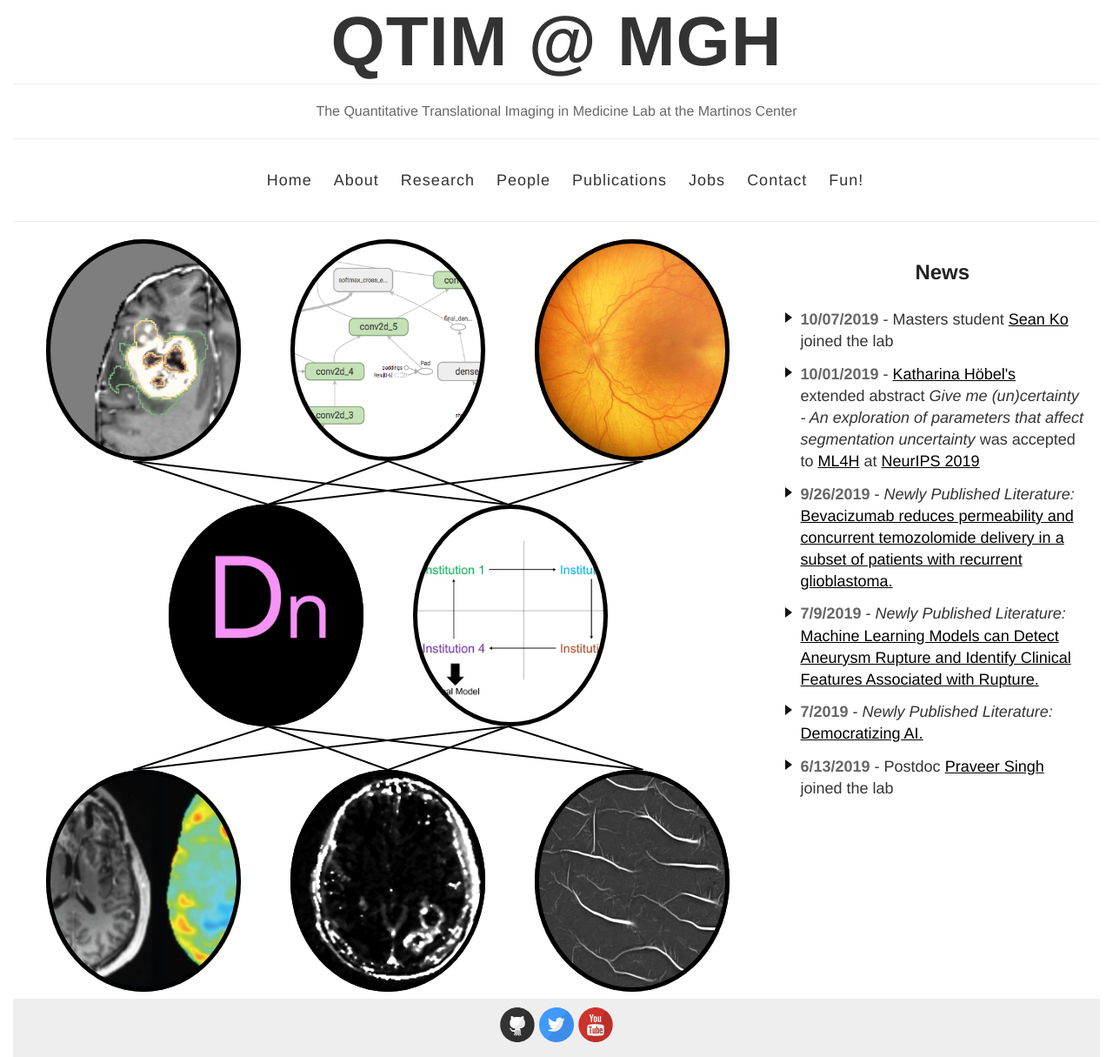
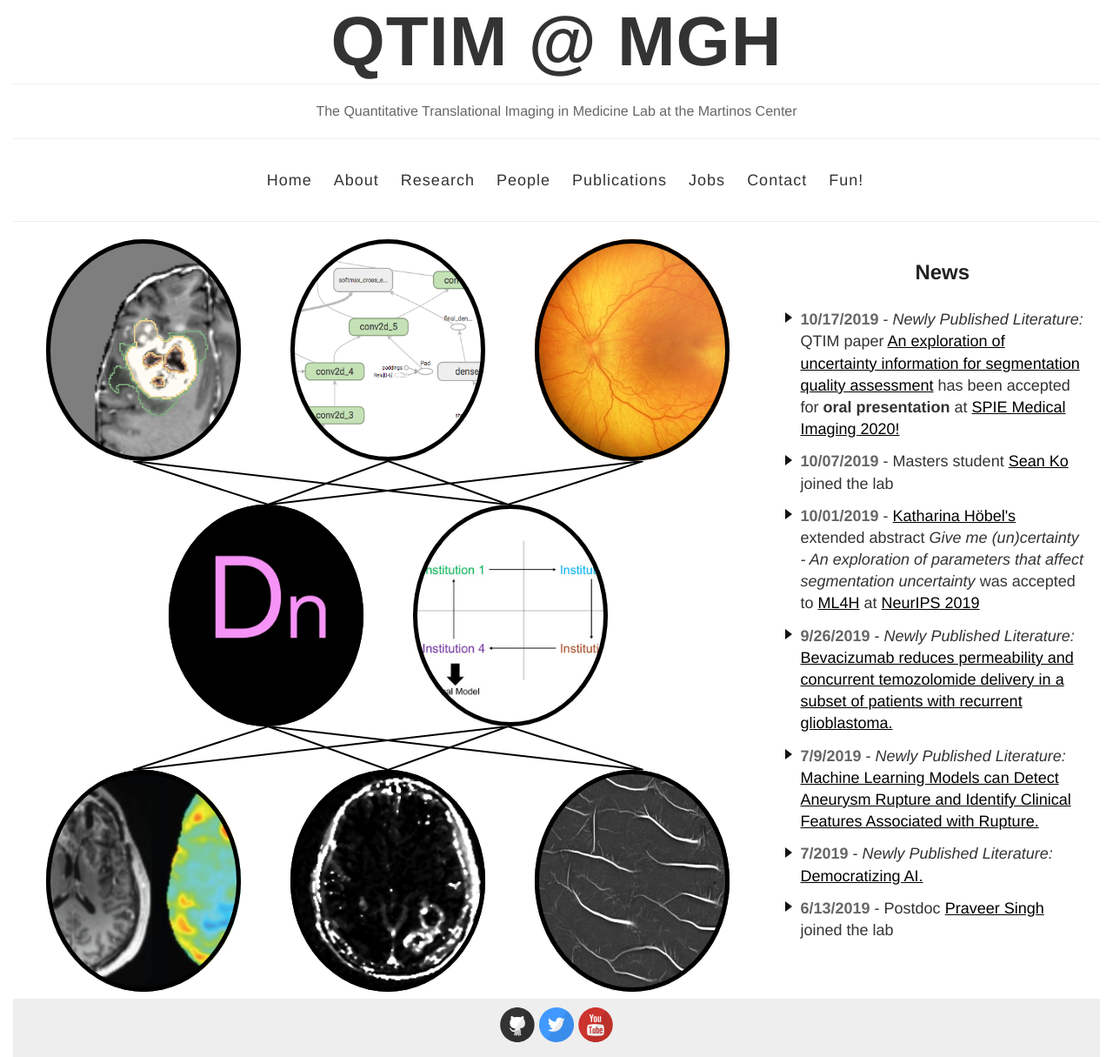
Before and after one commit to QTIM-Lab/qtim-lab.github.io, a Jekyll site: the page built from index.html, in a window 1280 px wide. Shown: the whole page at 87% size. Built offline with Jekyll 4.4.1, drawn with Linux system fonts in a browser that asks for light colours.

Commit message:
new paper

```diff
--- a/index.html
+++ b/index.html
@@ -117,6 +117,7 @@
   <div class=news>
     <h2>News</h2>
     <ul>
+      <li><span class=date>10/17/2019</span> - <i>Newly Published Literature: </i>QTIM paper <a href="">An exploration of uncertainty information for segmentation quality assessment</a> has been accepted for <strong>oral presentation</strong> at <a href="https://spie.org/conferences-and-exhibitions/medical-imaging?SSO=1">SPIE Medical Imaging 2020!</a></li>
       <li><span class=date>10/07/2019</span> - Masters student <a href="https://www.linkedin.com/in/sean-ko/">Sean Ko</a> joined the lab</li>
       <li><span class=date>10/01/2019</span> - <a href="https://scholar.google.com/citations?user=UpGsAykAAAAJ&hl=en">Katharina Höbel's</a> extended abstract <i>Give me (un)certainty - An exploration of parameters that affect segmentation uncertainty</i> was accepted to <a href="https://ml4health.github.io/2019/">ML4H</a> at <a href="https://www.nips.cc/">NeurIPS 2019</a></li>
       <li><span class=date>9/26/2019</span> - <i>Newly Published Literature: </i> <a href="https://www.ncbi.nlm.nih.gov/pubmed/31558474">Bevacizumab reduces permeability and concurrent temozolomide delivery in a subset of patients with recurrent glioblastoma.</a></li>
```
